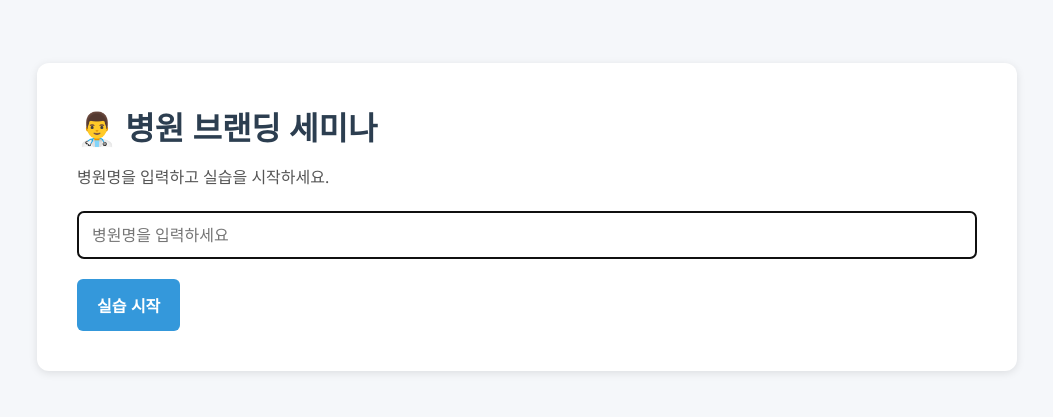
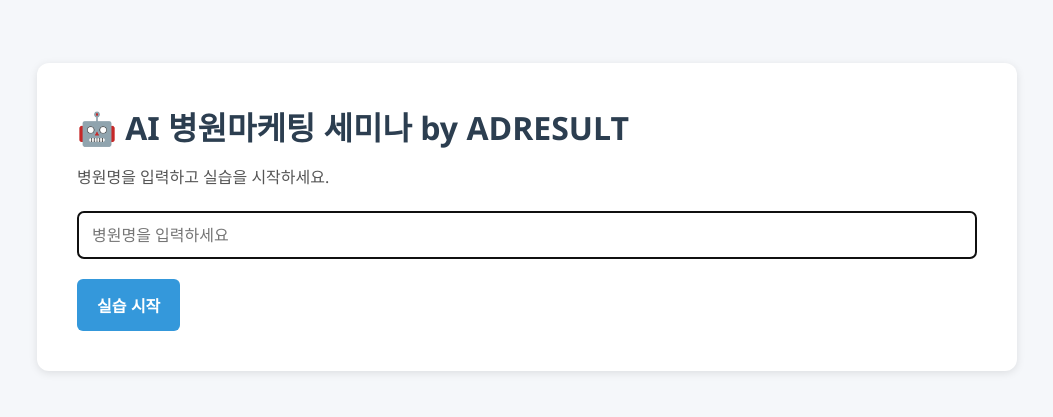
Before and after one commit to jyoonjung23-afk/seminar-platform, a React (Vite) app: page / in a window 1280 px wide. Shown: the part 211-628 px from the top of the page, without its empty margins (113-1166 px from the left). Built offline with nearby package versions, Linux system fonts and the light colour scheme.

Commit message:
Update App.jsx

```diff
--- a/App.jsx
+++ b/App.jsx
@@ -161,7 +161,7 @@ export default function App() {
         </style>
 
         <div class="header">
-          <div class="title">병원 브랜딩 세미나</div>
+          <div class="title">AI 병원마케팅 세미나 by ADRESULT</div>
           <div class="subtitle">병원: ${participantName || '(미기입)'}</div>
           <div class="subtitle">작성일: ${new Date().toLocaleDateString('ko-KR')}</div>
         </div>
@@ -244,13 +244,13 @@ export default function App() {
         </div>
 
         <div class="footer">
-          <p>이 문서는 병원 브랜딩 세미나 실습을 위해 생성되었습니다.</p>
+          <p>이 문서는 AI 병원마케팅 세미나 by ADRESULT 실습을 위해 생성되었습니다.</p>
         </div>
       `;
 
       const opt = {
         margin: 10,
-        filename: `병원브랜딩_${participantName || '참가자'}_${new Date().toISOString().split('T')[0]}.pdf`,
+        filename: `AI병원마케팅_${participantName || '참가자'}_${new Date().toISOString().split('T')[0]}.pdf`,
         image: { type: 'jpeg', quality: 0.98 },
         html2canvas: { scale: 2 },
         jsPDF: { orientation: 'portrait', unit: 'mm', format: 'a4' },
@@ -292,7 +292,7 @@ export default function App() {
     return (
       <div style={styles.container}>
         <div style={styles.card}>
-          <h1 style={styles.title}>👨‍⚕️ 병원 브랜딩 세미나</h1>
+          <h1 style={styles.title}>🤖 AI 병원마케팅 세미나 by ADRESULT</h1>
           <p style={styles.description}>
             병원명을 입력하고 실습을 시작하세요.
           </p>
@@ -318,7 +318,7 @@ export default function App() {
     <div style={styles.container}>
       <div style={styles.card}>
         <div style={styles.header}>
-          <h1 style={styles.title}>👨‍⚕️ 병원 브랜딩 세미나</h1>
+          <h1 style={styles.title}>🤖 AI 병원마케팅 세미나 by ADRESULT</h1>
           <p style={styles.participantInfo}>병원: {participantName}</p>
         </div>
 
```
